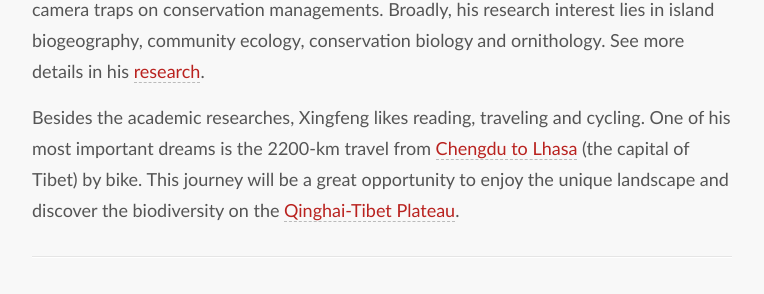
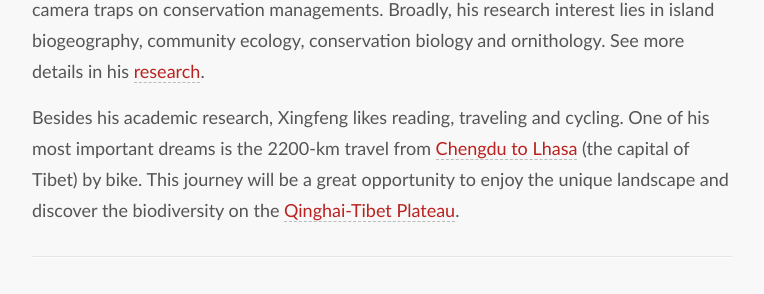
Before and after one commit to sixf/sixf.github.io, a Jekyll site: the page built from index.md, in a window 1280 px wide. Shown: the part 386-680 px from the top of the page, without its empty margins (258-1022 px from the left). Built offline with Jekyll 4.4.1, drawn with Linux system fonts in a browser that asks for light colours; some web fonts are replaced; Markdown is read by kramdown in place of the engine named in the settings.

Commit message:
researches -> research

```diff
--- a/index.md
+++ b/index.md
@@ -7,7 +7,7 @@ layout: home
 
 <big>[Xingfeng](/ "Xingfeng Si") is currently a PhD candidate in animal ecology at the [College of Life Sciences](http://www.cls.zju.edu.cn/en/) of [Zhejiang University](http://www.zju.edu.cn/english/ "Zhejiang University"), China under the supervision of [Prof. Ping Ding](http://mypage.zju.edu.cn/personnelCard/pingding). He gained his B.S. in biology from [Zhejiang Normal University](http://www.zjnu.cn/eng/) in 2008. Xingfeng was a visiting student in [The Pimm Group](http://www.thepimmgroup.org]) at [Duke University](http://www.duke.edu) in 2012-2013 and he is interested in the effects of habitat fragmentation on species distributions and biodiversity conservations of animal communities on fragmented islands, and the implications of wildlife monitoring using camera traps on conservation managements. Broadly, his research interest lies in island biogeography, community ecology, conservation biology and ornithology. See more details in his [research](/en/about "About Xingfeng").</big>
 
-<big>Besides the academic researches, Xingfeng likes reading, traveling and cycling. One of his most important dreams is the 2200-km travel from [Chengdu to Lhasa](http://en.wikipedia.org/wiki/China_National_Highway_318) (the capital of Tibet) by bike. This journey will be a great opportunity to enjoy the unique landscape and discover the biodiversity on the [Qinghai-Tibet Plateau](http://en.wikipedia.org/wiki/Qinghai-Tibet_Plateau).</big>
+<big>Besides his academic research, Xingfeng likes reading, traveling and cycling. One of his most important dreams is the 2200-km travel from [Chengdu to Lhasa](http://en.wikipedia.org/wiki/China_National_Highway_318) (the capital of Tibet) by bike. This journey will be a great opportunity to enjoy the unique landscape and discover the biodiversity on the [Qinghai-Tibet Plateau](http://en.wikipedia.org/wiki/Qinghai-Tibet_Plateau).</big>
 
 ---
 
```
